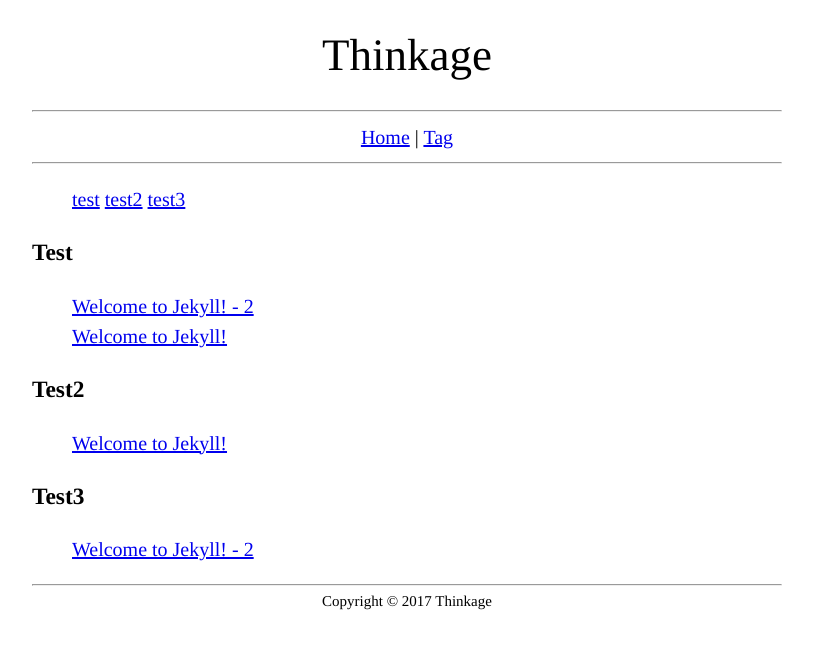
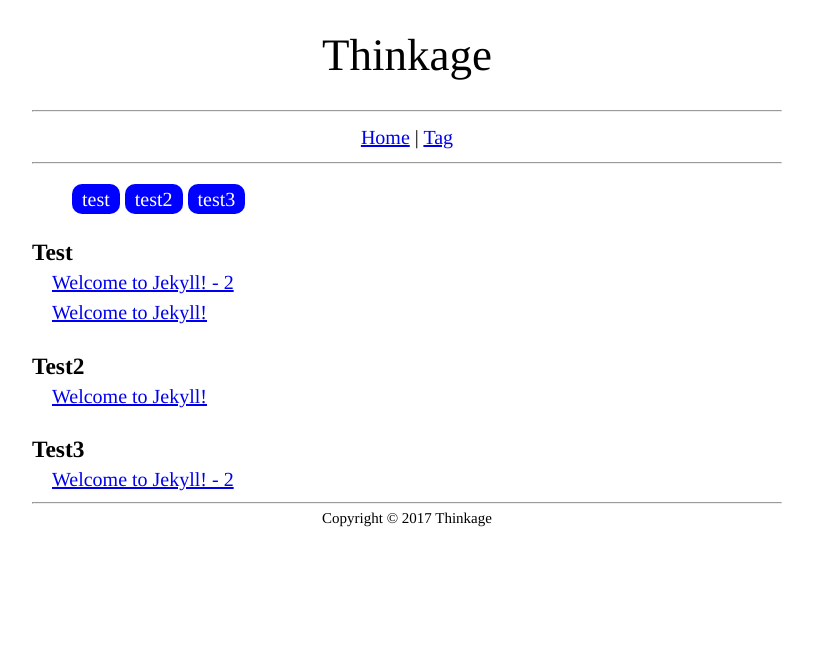
Before and after one commit to schwalbe10/thinkage, a Jekyll site: the page built from tags.html, in a window 1280 px wide. Shown: the top 649 px of the page, without its empty margins (233-1046 px from the left). Built offline with Jekyll 4.4.1, drawn with Linux system fonts in a browser that asks for light colours.

Commit message:
no message

```diff
--- a/_includes/tag_cloud.html
+++ b/_includes/tag.html
@@ -11,7 +11,7 @@
   {% assign tag_names = tag_names | sort %}
 {% endif %}
 
-<ul class="tag-cloud">
+<ul class="tag">
   {% for tag_name in tag_names %}
     <li>
       <a href="{{site.github.url}}{{ baseurl }}/tags#{{ tag_name | slugize }}">{{ tag_name }}</a>
--- a/css/default.css
+++ b/css/default.css
@@ -6,6 +6,15 @@ body {
   line-height: 1.5em;
   text-align: justify;
   font-family: Times;
+}
+
+h1, h2 {
+  margin-bottom: 10px;
+  line-height: 1em;
+}
+
+h3 {
+  margin-bottom: 0;
 }
 
 #header {
@@ -34,12 +43,23 @@ body {
   text-align: center;
 }
 
+.posts ul {
+  padding-left: 20px;
+  margin: 0;
+}
 .posts li {
   list-style-type: none;
 }
 
-.tag-cloud li {
+.tag li {
+  padding: 0 10px;
   display: inline-block;
+  background-color: blue;
+  border-radius: 10px;
+}
+.tag a {
+  color: #ffffff;
+  text-decoration: none;
 }
 
 @media screen and (max-width: 479px) {
--- a/tags.html
+++ b/tags.html
@@ -12,7 +12,7 @@ permalink: /tags
 
 {% assign tag_names = tag_names | sort %}
 
-{% include tag_cloud.html tag_names=tag_names %}
+{% include tag.html tag_names=tag_names %}
 
 <section class="posts-by-tags">
   {% for tag_name in tag_names %}
```
Also changed, not shown: _includes/meta.html (+6 -4 lines), 4 other files.
